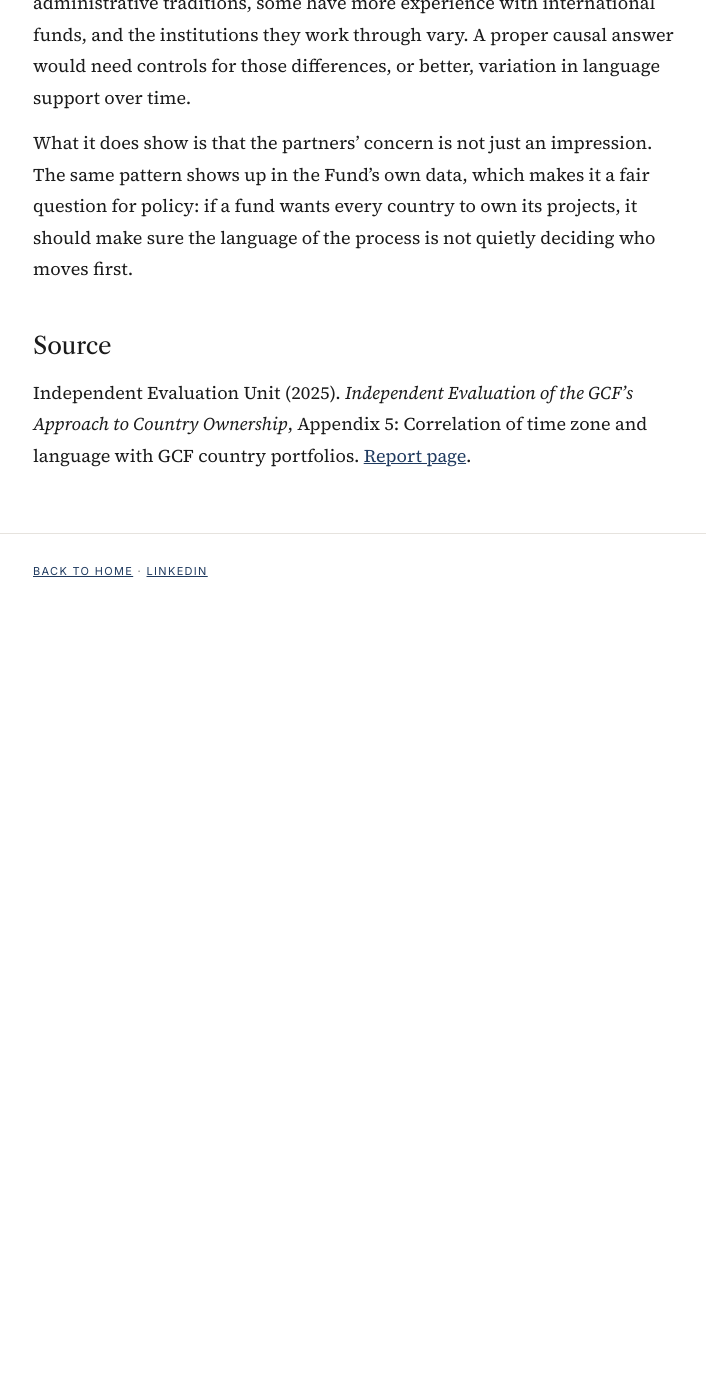
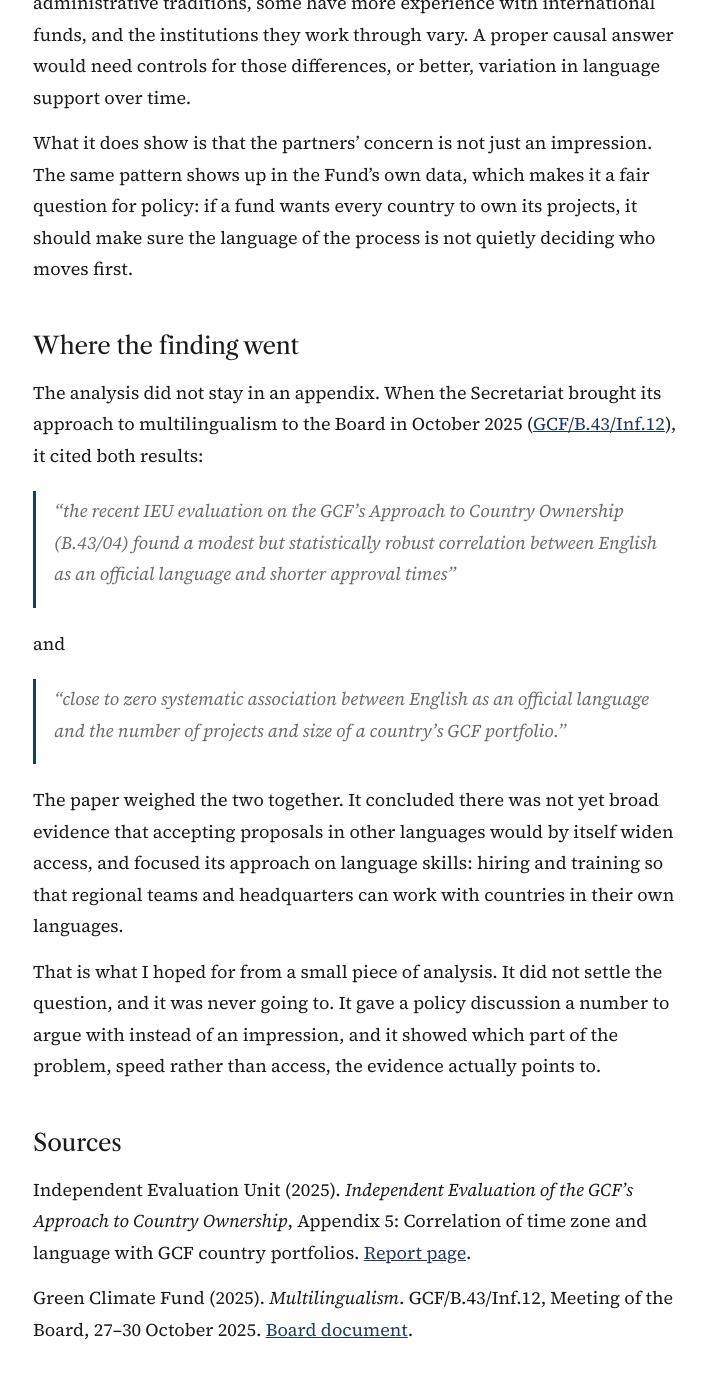
Before and after one commit to owangie/owangie.github.io, a Jekyll site: the page built from _posts/2026-09-28-language-and-approval-times.md, in a window 1280 px wide and 1400 px high, scrolled down 2707 px. Shown: the top 1379 px of the window, without its empty margins (281-987 px from the left). Built offline with Jekyll 4.4.1, drawn with Linux system fonts in a browser that asks for light colours; before the commit the page ends 3337 px from its top, so only the background shows below that.

Commit message:
Language post: cited in GCF Board paper on multilingualism (B.43/Inf.12)

```diff
--- a/_posts/2026-09-28-language-and-approval-times.md
+++ b/_posts/2026-09-28-language-and-approval-times.md
@@ -52,6 +52,22 @@ This is a correlation across countries, not proof that language causes delay. En
 
 What it does show is that the partners' concern is not just an impression. The same pattern shows up in the Fund's own data, which makes it a fair question for policy: if a fund wants every country to own its projects, it should make sure the language of the process is not quietly deciding who moves first.
 
-## Source
+## Where the finding went
+
+The analysis did not stay in an appendix. When the Secretariat brought its approach to multilingualism to the Board in October 2025 ([GCF/B.43/Inf.12](https://www.greenclimate.fund/board-document/gcf-b43-inf12)), it cited both results:
+
+> *"the recent IEU evaluation on the GCF's Approach to Country Ownership (B.43/04) found a modest but statistically robust correlation between English as an official language and shorter approval times"*
+
+and
+
+> *"close to zero systematic association between English as an official language and the number of projects and size of a country's GCF portfolio."*
+
+The paper weighed the two together. It concluded there was not yet broad evidence that accepting proposals in other languages would by itself widen access, and focused its approach on language skills: hiring and training so that regional teams and headquarters can work with countries in their own languages.
+
+That is what I hoped for from a small piece of analysis. It did not settle the question, and it was never going to. It gave a policy discussion a number to argue with instead of an impression, and it showed which part of the problem, speed rather than access, the evidence actually points to.
+
+## Sources
 
 Independent Evaluation Unit (2025). *Independent Evaluation of the GCF's Approach to Country Ownership*, Appendix 5: Correlation of time zone and language with GCF country portfolios. [Report page](https://ieu.greenclimate.fund/document/finalreport-coa2025).
+
+Green Climate Fund (2025). *Multilingualism*. GCF/B.43/Inf.12, Meeting of the Board, 27–30 October 2025. [Board document](https://www.greenclimate.fund/board-document/gcf-b43-inf12).
```
